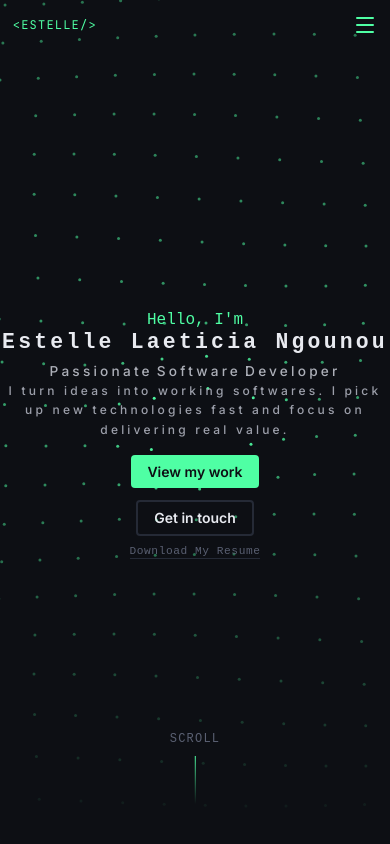
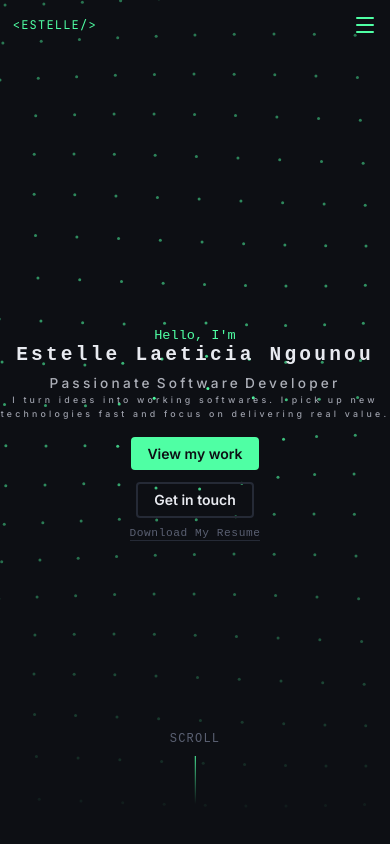
Before and after one commit to EstelleNgounou/engou005_portfolio, a Next.js app: page / in a window 390 px wide. Shown: the top 844 px of the page. Built offline with nearby package versions, Linux system fonts and the light colour scheme.

Commit message:
updated mobile again

```diff
--- a/src/components/sections/Hero.tsx
+++ b/src/components/sections/Hero.tsx
@@ -26,11 +26,11 @@ export default function Hero() {
           whileInView={{ opacity: 1, y: 0 }}
           viewport={{ amount: 0.3 , once: false }}
           transition={{ delay: 0.3, duration: 0.7 }}
-          style={{ fontSize: 'clamp(1rem, 2vw, 1.4rem)', color: '#4FFFA4', marginBottom: '0', fontFamily: 'monospace', marginTop: 'clamp(1.5rem, 3vw, 3rem)' }}>
+          style={{ fontSize: 'clamp(0.850rem, 2vw, 1.4rem)', color: '#4FFFA4', marginBottom: '0', fontFamily: 'monospace', marginTop: 'clamp(1.5rem, 3vw, 3rem)' }}>
           Hello, I&apos;m
         </motion.p>
 
-        <h1 style={{fontSize: 'clamp(1.25rem, 5.5vw, 3.5rem)', fontWeight: '700', color: '#E8EAF0', marginBottom: 'clamp(0.5rem, 2vw, 1rem)',
+        <h1 style={{fontSize: 'clamp(1rem, 5vw, 3.5rem)', fontWeight: '700', color: '#E8EAF0', marginBottom: 'clamp(0.5rem, 2vw, 1rem)',
           letterSpacing: '0.2rem', fontFamily: 'monospace', lineHeight: '1', maxWidth: '48rem', marginLeft: 'auto', marginRight: 'auto'}}>
             {name.map((letter, i) => (
             <motion.span
@@ -65,7 +65,7 @@ export default function Hero() {
           viewport={{ amount: 0.3, once: false  }}
           whileInView={{ opacity: 1, y: 0 }}
           transition={{ delay: 1.8 + name.length * 0.04 + 0.3 + title.length * 0.15 + 0.3, duration: 0.6 }}
-          style={{fontSize: 'clamp(0.75rem, 1.8vw, 1rem)', fontWeight: '500', color: '#9C9FAA', marginBottom: 'clamp(1rem, 3vw, 2.2rem)',
+          style={{fontSize: 'clamp(0.55rem, 1.8vw, 1rem)', fontWeight: '500', color: '#9C9FAA', marginBottom: 'clamp(1rem, 3vw, 2.2rem)',
           letterSpacing: '0.2rem', lineHeight: '1.625', maxWidth: '36rem', marginInline: 'auto'}}>
           I turn ideas into working softwares. I pick up new technologies fast and focus on delivering real value.
         </motion.p>
```
